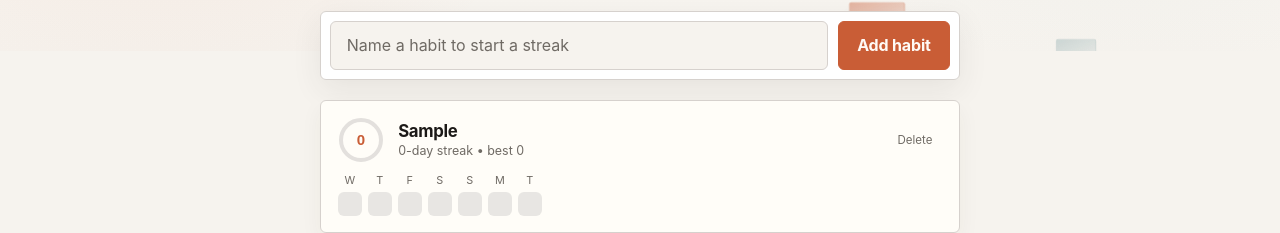
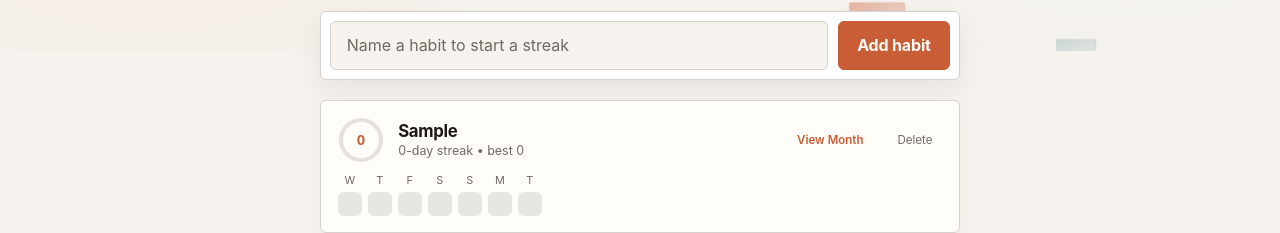
Before and after one commit to J-reyes/habit-tracker, a React (Vite) app: page / in a window 1280 px wide. Both pictures are taken after typing "Sample" into the empty fields and a click on the button "Add habit". Shown: the part 389-622 px from the top of the page. Built offline with nearby package versions, Linux system fonts and the light colour scheme.

Commit message:
WIP: added month view + styling

```diff
--- a/src/components/HabitItem/HabitItem.module.css
+++ b/src/components/HabitItem/HabitItem.module.css
@@ -93,6 +93,26 @@
   background: hsl(var(--violet) / 0.06);
 }
 
+.viewToggle {
+  flex: none;
+  align-self: center;
+  padding: 0.35rem 0.55rem;
+  border: 1px solid transparent;
+  border-radius: var(--radius);
+  background: transparent;
+  color: hsl(var(--violet));
+  font: inherit;
+  font-size: 0.72rem;
+  font-weight: 600;
+  cursor: pointer;
+}
+
+.viewToggle:hover {
+  color: hsl(var(--violet));
+  border-color: hsl(var(--violet) / 0.25);
+  background: transparent;
+}
+
 .weekDays {
   display: flex;
   gap: 6px;
@@ -121,3 +141,21 @@
 .done {
   background: hsl(var(--violet));
 }
+
+.monthGrid {
+  display: grid;
+  grid-template-columns: repeat(7, 1fr);
+  gap: 4px;
+}
+
+.monthWeekDay {
+  text-align: center;
+  font-size: 0.62rem;
+  color: var(--muted);
+}
+
+.monthDay {
+  aspect-ratio: 1;
+  border-radius: 5px;
+  background: hsl(30 10% 90%);
+}
--- a/src/components/HabitItem/HabitItem.tsx
+++ b/src/components/HabitItem/HabitItem.tsx
@@ -1,5 +1,6 @@
 import type { Habit } from "../../types";
-import { lastNDaysISO, weekdayInitials } from "../../lib/date";
+import { lastNDaysISO, weekdayInitials, monthGridISO } from "../../lib/date";
+import { useState } from "react";
 import styles from "./HabitItem.module.css";
 
 interface HabitItemProps {
@@ -19,28 +20,66 @@ function HabitItem({
   onDeleteHabit,
   onToggleToday,
 }: HabitItemProps) {
+  const [view, setView] = useState<"week" | "month">("week");
+
   const weekDays = lastNDaysISO(7, today);
   const ringFraction = Math.min(streak, 7) / 7;
   const strokeDashOffset = 2 * Math.PI * 20 * (1 - ringFraction);
+  const monthDays: (string | null)[] = monthGridISO(today);
 
   return (
     <li className={styles.card}>
       <div className={styles.header}>
-        <button type="button" className={styles.ring} onClick={() => onToggleToday(habit.id)}>
+        {view === "week" && (
+          <button
+            type="button"
+            className={styles.ring}
+            onClick={() => onToggleToday(habit.id)}
+          >
             <svg viewBox="0 0 46 46" aria-hidden="true">
               <g transform="rotate(-90 23 23)">
-              <circle className={styles.ringTrack} cx="23" cy="23" r="20" fill="none" strokeWidth="4" />
-              <circle className={styles.ringFill} cx="23" cy="23" r="20" fill="none" strokeWidth="4" strokeLinecap="round" strokeDasharray={2 * Math.PI * 20} strokeDashoffset={strokeDashOffset}/>
+                <circle
+                  className={styles.ringTrack}
+                  cx="23"
+                  cy="23"
+                  r="20"
+                  fill="none"
+                  strokeWidth="4"
+                />
+                <circle
+                  className={styles.ringFill}
+                  cx="23"
+                  cy="23"
+                  r="20"
+                  fill="none"
+                  strokeWidth="4"
+                  strokeLinecap="round"
+                  strokeDasharray={2 * Math.PI * 20}
+                  strokeDashoffset={strokeDashOffset}
+                />
               </g>
             </svg>
             <span className={styles.ringCount}>{streak}</span>
           </button>
+        )}
         <div className={styles.titleContainer}>
           <h3 className={styles.title}>{habit.name}</h3>
           <p className={styles.stat}>
             {streak}-day streak • best {longestStreak}
           </p>
         </div>
+        {view === "week" ? (
+          <button
+            className={styles.viewToggle}
+            onClick={() => setView("month")}
+          >
+            <span>View Month</span>
+          </button>
+        ) : (
+          <button className={styles.viewToggle} onClick={() => setView("week")}>
+            <span>View Week</span>
+          </button>
+        )}
         <button
           className={styles.remove}
           type="button"
@@ -50,6 +89,7 @@ function HabitItem({
         </button>
       </div>
 
+      {view === "week" ? (
         <div className={styles.weekDays}>
           {weekDays.map((day) => {
             const done = habit.completedDates.includes(day);
@@ -58,11 +98,29 @@ function HabitItem({
                 <span className={styles.weekdayLabel}>
                   {weekdayInitials()[new Date(day + "T00:00:00").getDay()]}
                 </span>
-              <span className={done ? `${styles.day} ${styles.done}` : styles.day}/>
+                <span
+                  className={done ? `${styles.day} ${styles.done}` : styles.day}
+                />
               </div>
             );
           })}
         </div>
+      ) : (
+        <div className={styles.monthGrid}>
+          {weekdayInitials().map((letter, i) => (
+            <span key={i} className={styles.monthWeekDay}>
+              {letter}
+            </span>
+          ))}
+          {monthDays.map((day, i) =>
+            day === null ? (
+              <span key={`blank-${i}`} />
+            ) : (
+              <span key={day} className={styles.monthDay} />
+            )
+          )}
+        </div>
+      )}
     </li>
   );
 }
```
Lines whose indentation alone changed are shown as unchanged.
